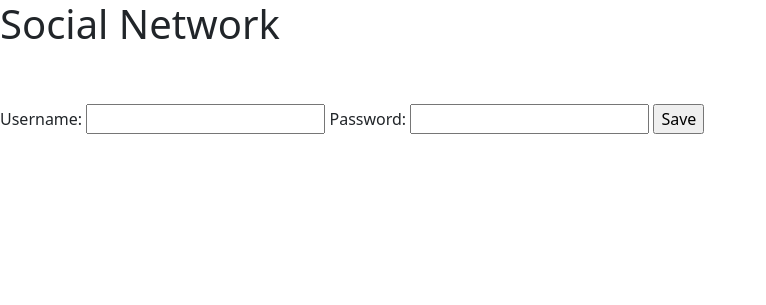
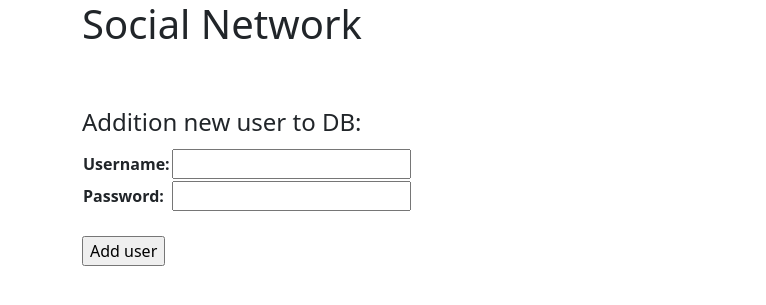
Before and after one commit to ruslanways/social_network, a Django app: page / in a window 1280 px wide. Shown: the top 305 px of the page, without its empty margins (0-766 px from the left). Run offline with Django 4.2, Linux system fonts and the light colour scheme.

Commit message:
added some corrections to form - add model form, validation

```diff
--- a/social_network/social1/forms.py
+++ b/social_network/social1/forms.py
@@ -1,5 +1,22 @@
+from dataclasses import fields
 from django import forms
+from django.contrib.auth.models import User
 
-class LoginUserForm(forms.Form):
-    username = forms.CharField(max_length=100)
-    password = forms.CharField(widget=forms.PasswordInput)
+class LoginUserForm(forms.ModelForm):
+
+    def __init__(self, *args, **kwargs):
+        super().__init__( *args, **kwargs)
+        self.fields['username'].help_text = None
+
+    # username = forms.CharField(max_length=100)
+    # password = forms.CharField(widget=forms.PasswordInput)
+
+    class Meta:
+        model = User
+        fields = 'username', 'password'
+
+    def clean_password(self):
+        password = self.cleaned_data['password']
+        if len(password) > 20:
+            raise forms.ValidationError('Length of password is more than allowed 20 symbols')
+        return password
--- a/social_network/social1/models.py
+++ b/social_network/social1/models.py
@@ -12,6 +12,7 @@ class Post(models.Model):
     def __str__(self):
         return self.title
 
+
 class Like(models.Model):
     user = models.ForeignKey(User, on_delete=models.SET(0))
     create = models.DateTimeField(auto_now_add=True)
--- a/social_network/social1/templates/social1/form.html
+++ b/social_network/social1/templates/social1/form.html
@@ -10,17 +10,22 @@
         integrity="sha384-0evHe/X+R7YkIZDRvuzKMRqM+OrBnVFBL6DOitfPri4tjfHxaWutUpFmBp4vmVor" crossorigin="anonymous">
 </head>
 
-<body>
+<body class="container">
     <h1>Social Network</h1>
     <br>
     <br>
     <form action="{% url 'social1_index' %}" method="post">
+        <fieldset>
+        <legend>Addition new user to DB:</legend>
+        <br>
         {% csrf_token %}
-        {{ form }}
-        <input type="submit" value="Save">
+        <table>
+        {{ form.as_table }}
+        </table>
+        <br>
+        <input type="submit" value="Add user">
+        </fieldset>
     </form>
-
-
     <script src="https://cdn.jsdelivr.net/npm/bootstrap@5.2.0-beta1/dist/js/bootstrap.bundle.min.js"
         integrity="sha384-pprn3073KE6tl6bjs2QrFaJGz5/SUsLqktiwsUTF55Jfv3qYSDhgCecCxMW52nD2"
         crossorigin="anonymous"></script>
--- a/social_network/social1/views.py
+++ b/social_network/social1/views.py
@@ -20,7 +20,12 @@ def index(request):
     if request.method == 'POST':
         form = LoginUserForm(request.POST)
         if form.is_valid():
-            return HttpResponseRedirect(reverse('name', args=(request.POST['username'],)))
+            print(form.cleaned_data)
+            try:
+                form.save()
+                return HttpResponseRedirect(reverse('name', args=(form.cleaned_data['username'],)))
+            except:
+                form.add_error(None, 'Error addition user')
     else:
         form = LoginUserForm()
     return render(request, 'social1/form.html', {'form': form})
--- a/social_network/templates/name.html
+++ b/social_network/templates/name.html
@@ -12,7 +12,7 @@
     <link href="https://cdn.jsdelivr.net/npm/bootstrap@5.2.0-beta1/dist/css/bootstrap.min.css" rel="stylesheet" integrity="sha384-0evHe/X+R7YkIZDRvuzKMRqM+OrBnVFBL6DOitfPri4tjfHxaWutUpFmBp4vmVor" crossorigin="anonymous">
 </head>
 
-<body>
+<body class="container">
     <h2>Welcome, {{name}}!</h2>
     <hr>
     <br>
```
